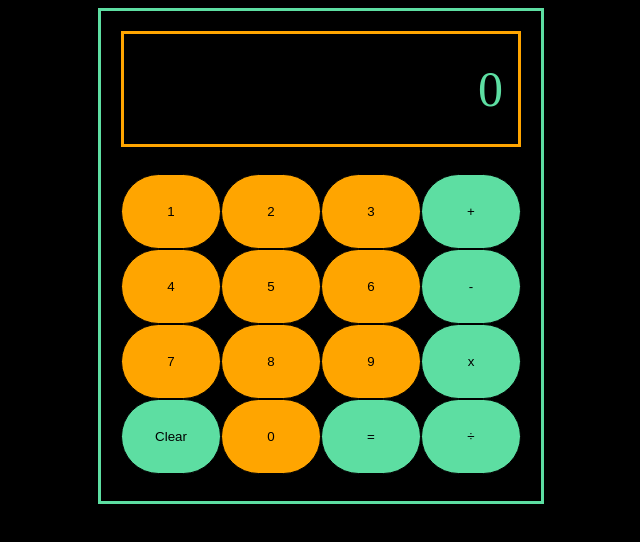
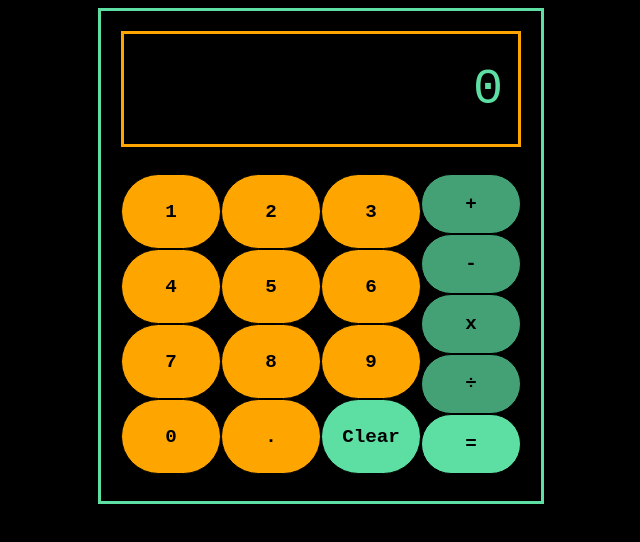
Before and after one commit to ccrenshawcodes/odin-calculator, a plain HTML site: page index.html in a window 1280 px wide. Shown: the whole page, without its empty margins (319-959 px from the left). Drawn offline with Linux system fonts and the light colour scheme.

Commit message:
Rearrange buttons and adjust fonts and colors

```diff
--- a/index.html
+++ b/index.html
@@ -25,9 +25,9 @@
                 <button class='num' id="seven">7</button>
                 <button class='num' id="eight">8</button>
                 <button class='num' id="nine">9</button>
+                <button class='num' id="zero">0</button>
+                <button class="num" id="dec">.</button>
                 <button id="clear">Clear</button>
-                <button class='num' id="zero">0</button>
-                <button class='equals' id="next">=</button>
             </div>
 
             <div class="operators">
@@ -35,6 +35,7 @@
                 <button class='ops' id="next">-</button>
                 <button class='ops' id="next">x</button>
                 <button class='ops' id="next">÷</button>
+                <button class='equals' id="next">=</button>
             </div>
 
         </div>
--- a/style.css
+++ b/style.css
@@ -1,18 +1,26 @@
 body {
     background-color: black;
+    font-family:'Courier New', Courier, monospace;
 }
 
 .num {
     background-color: orange;
 }
 
-#clear, .ops, .equals {
+#clear, .equals {
     background-color: rgb(93, 222, 162);
+}
+
+.ops {
+    background-color: rgb(67, 161, 117);
 }
 
 .num, #clear, .equals, .ops {
     border-radius: 60px;
     border: 1px solid black;
+    font-family: 'Courier New', Courier, monospace;
+    font-weight: bolder;
+    font-size: larger;
 }
 
 .calc {
```
